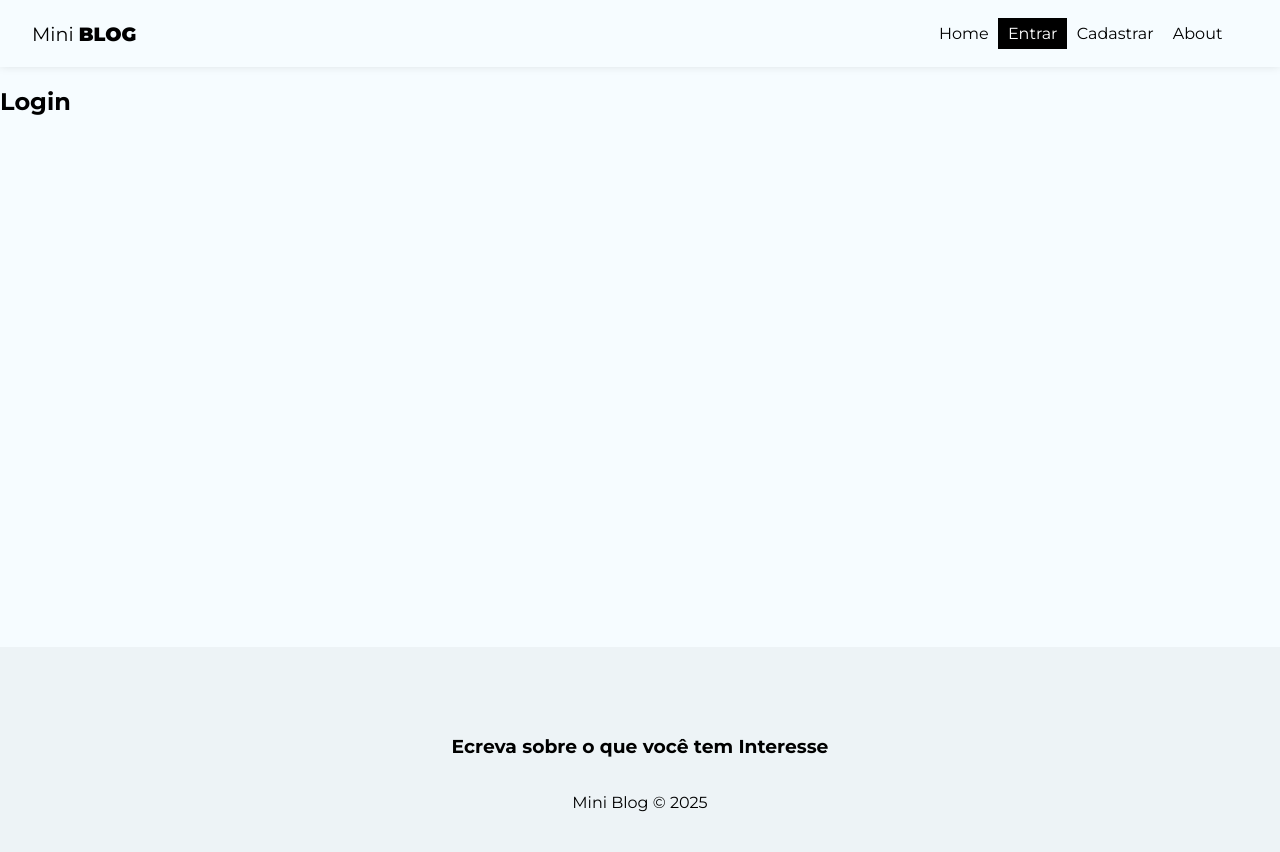
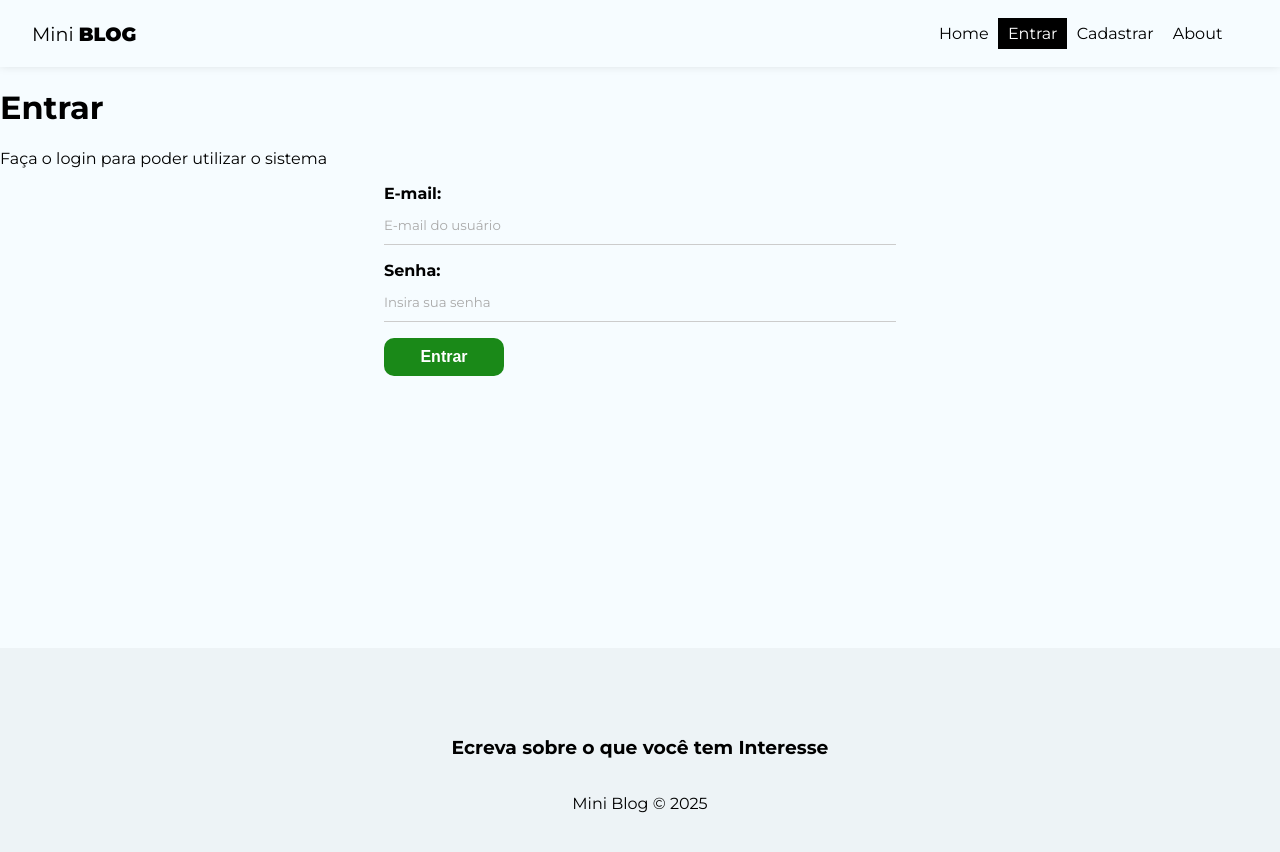
Before and after one commit to GabrielMalava/Mini-blog, a React (Create React App) app: page /login in a window 1280 px wide. Shown: the top 852 px of the page. Built offline with nearby package versions, Linux system fonts and the light colour scheme; no server answers.

Commit message:
aula 144

```diff
--- a/src/pages/Login/Login.js
+++ b/src/pages/Login/Login.js
@@ -1,9 +1,76 @@
-import styles from "./Login.module.css";
+import styles from './Login.module.css';
+
+import { useAuthentication } from '../../hooks/useAuthentication';
+
+import { useState, useEffect } from 'react';
 
 const Login = () => {
+  const [displayName, setDisplayname] = useState('');
+  const [email, setEmail] = useState('');
+  const [password, setPassword] = useState('');
+  const [confirmPassword, setConfirmPassord] = useState('');
+  const [error, setError] = useState('');
+
+  const { createUser, error: authError, loading } = useAuthentication();
+
+  const handleSubmit = async (e) => {
+    e.preventDefault();
+
+    setError('');
+
+    const user = {
+      email,
+      password,
+    };
+
+    const res = await createUser(user);
+
+    console.log(res);
+  };
+
+  useEffect(() => {
+    if (authError) {
+      setError(authError);
+    }
+  }, [authError]);
+
   return (
-    <div>
-      <h2>Login</h2>
+    <div className={styles.login}>
+      <h1>Entrar </h1>
+      <p>Faça o login para poder utilizar o sistema</p>
+      <form onSubmit={handleSubmit}>
+        <label>
+          <span>E-mail:</span>
+          <input
+            type="email"
+            name="email"
+            required
+            placeholder="E-mail do usuário"
+            value={email}
+            onChange={(e) => setEmail(e.target.value)}
+          />
+        </label>
+
+        <label>
+          <span>Senha:</span>
+          <input
+            type="password"
+            name="password"
+            required
+            placeholder="Insira sua senha "
+            value={password}
+            onChange={(e) => setPassword(e.target.value)}
+          />
+        </label>
+
+        {!loading && <button className="btn">Entrar</button>}
+        {loading && (
+          <button className="btn" disabled>
+            Aguarde...
+          </button>
+        )}
+        {error && <p className="error">{error} </p>}
+      </form>
     </div>
   );
 };
```
